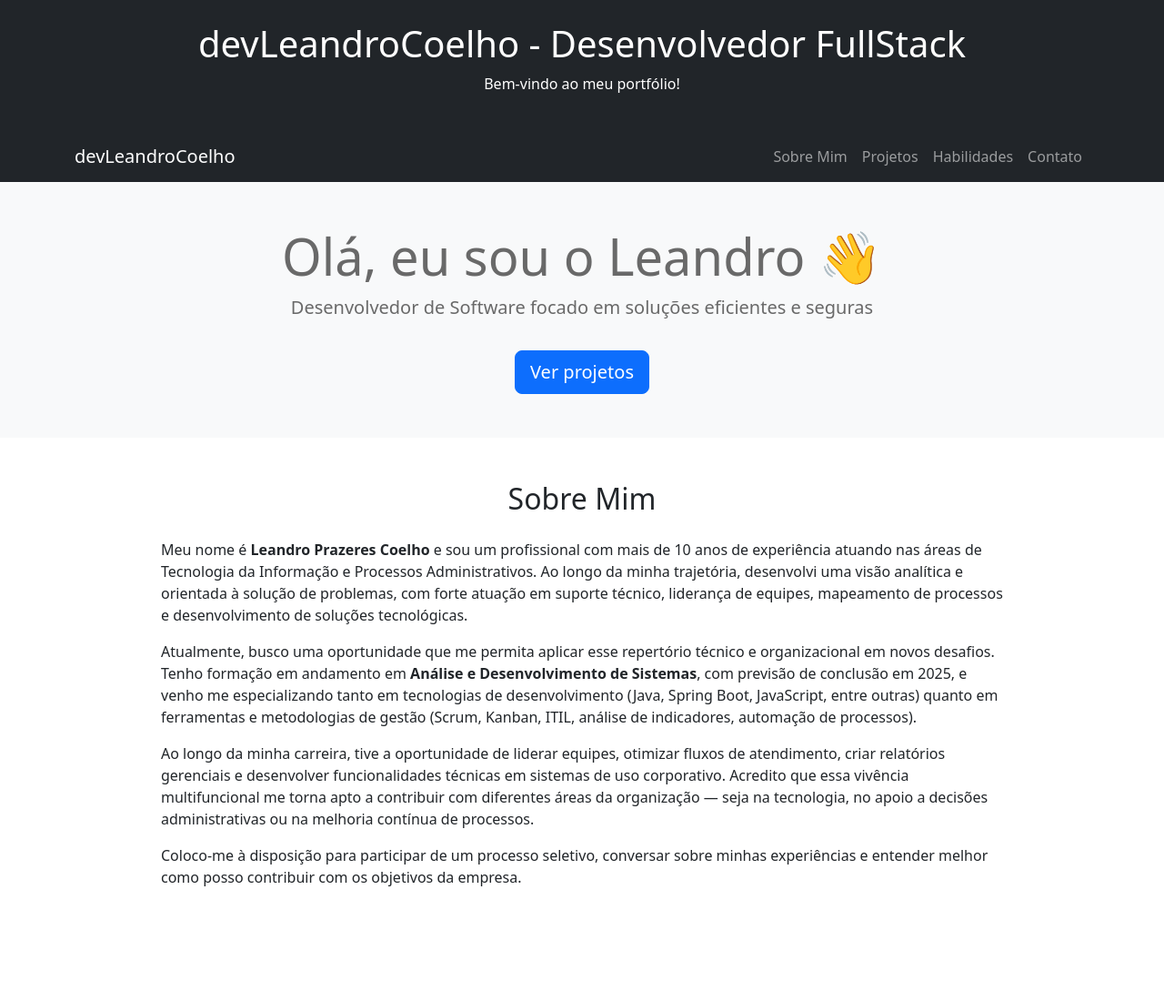
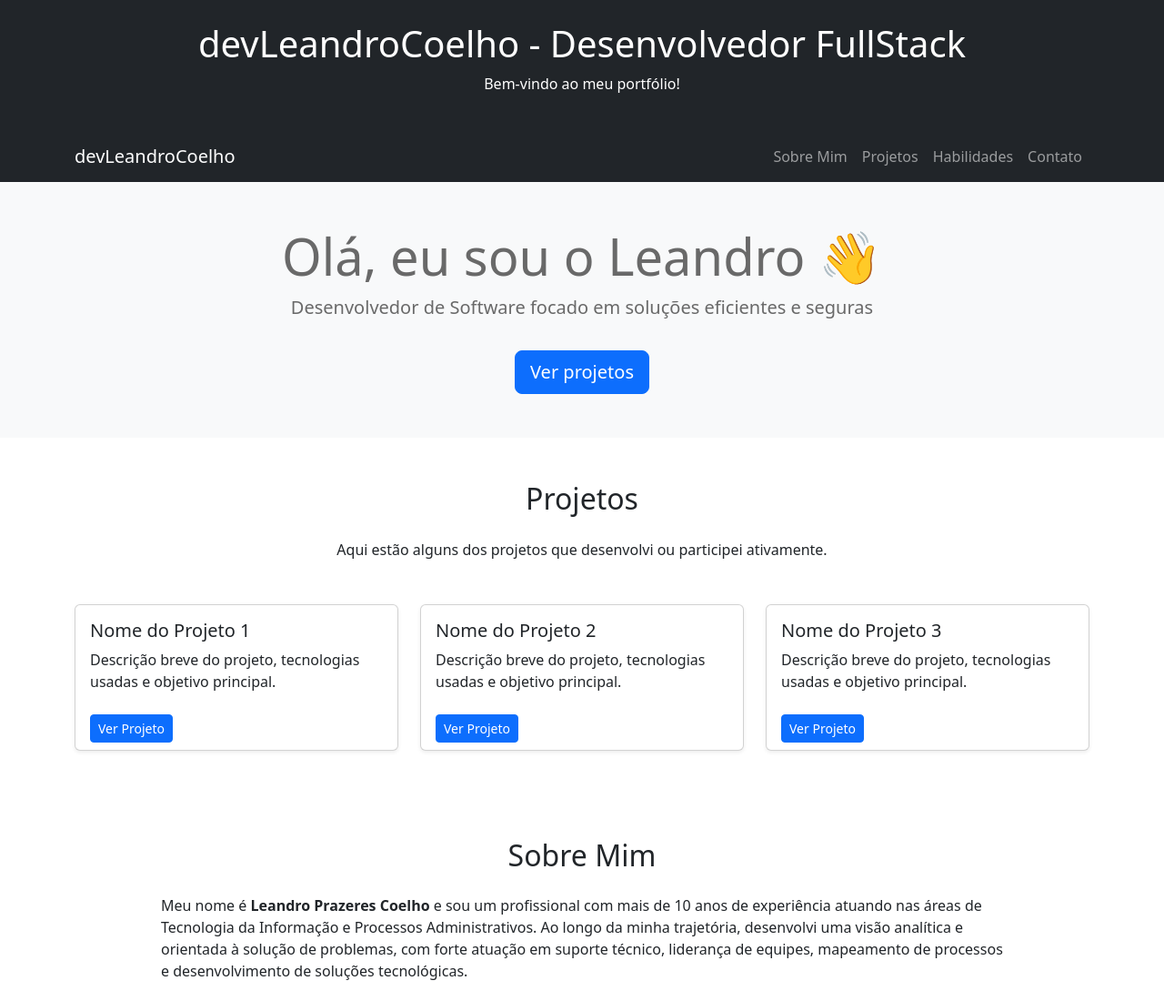
Before and after one commit to devLeandroCoelho/meu-portifolio, a plain HTML site: page index.html in a window 1280 px wide. Shown: the top 1100 px of the page at 91% size. Drawn offline with Linux system fonts and the light colour scheme.

Commit message:
Adiciona seção de Projetos ao portfólio

```diff
--- /dev/null
+++ b/component/projetos.html
@@ -0,0 +1,49 @@
+<section id="projetos" class="container py-5">
+    <div class="row">
+        <div class="col text-center">
+            <h2 class="mb-4">Projetos</h2>
+            <p class="mb-5">Aqui estão alguns dos projetos que desenvolvi ou participei ativamente.</p>
+        </div>
+    </div>
+
+    <div class="row g-4">
+        <!-- Projeto 1 -->
+        <div class="col-md-6 col-lg-4">
+            <div class="card h-100 shadow-sm">
+                <div class="card-body">
+                    <h5 class="card-title">Nome do Projeto 1</h5>
+                    <p class="card-text">Descrição breve do projeto, tecnologias usadas e objetivo principal.</p>
+                </div>
+                <div class="card-footer bg-transparent border-top-0">
+                    <a href="#" target="_blank" class="btn btn-primary btn-sm">Ver Projeto</a>
+                </div>
+            </div>
+        </div>
+
+        <!-- Projeto 2 -->
+        <div class="col-md-6 col-lg-4">
+            <div class="card h-100 shadow-sm">
+                <div class="card-body">
+                    <h5 class="card-title">Nome do Projeto 2</h5>
+                    <p class="card-text">Descrição breve do projeto, tecnologias usadas e objetivo principal.</p>
+                </div>
+                <div class="card-footer bg-transparent border-top-0">
+                    <a href="#" target="_blank" class="btn btn-primary btn-sm">Ver Projeto</a>
+                </div>
+            </div>
+        </div>
+
+        <!-- Projeto 3 -->
+        <div class="col-md-6 col-lg-4">
+            <div class="card h-100 shadow-sm">
+                <div class="card-body">
+                    <h5 class="card-title">Nome do Projeto 3</h5>
+                    <p class="card-text">Descrição breve do projeto, tecnologias usadas e objetivo principal.</p>
+                </div>
+                <div class="card-footer bg-transparent border-top-0">
+                    <a href="#" target="_blank" class="btn btn-primary btn-sm">Ver Projeto</a>
+                </div>
+            </div>
+        </div>
+    </div>
+</section>
--- a/index.html
+++ b/index.html
@@ -16,6 +16,7 @@
 
     <div include-html="component/navbar.html"></div>
     <div include-html="component/hero.html"></div>
+    <div include-html="component/projetos.html"></div>
     <div include-html="component/sobre.html"></div>
 
 
```
